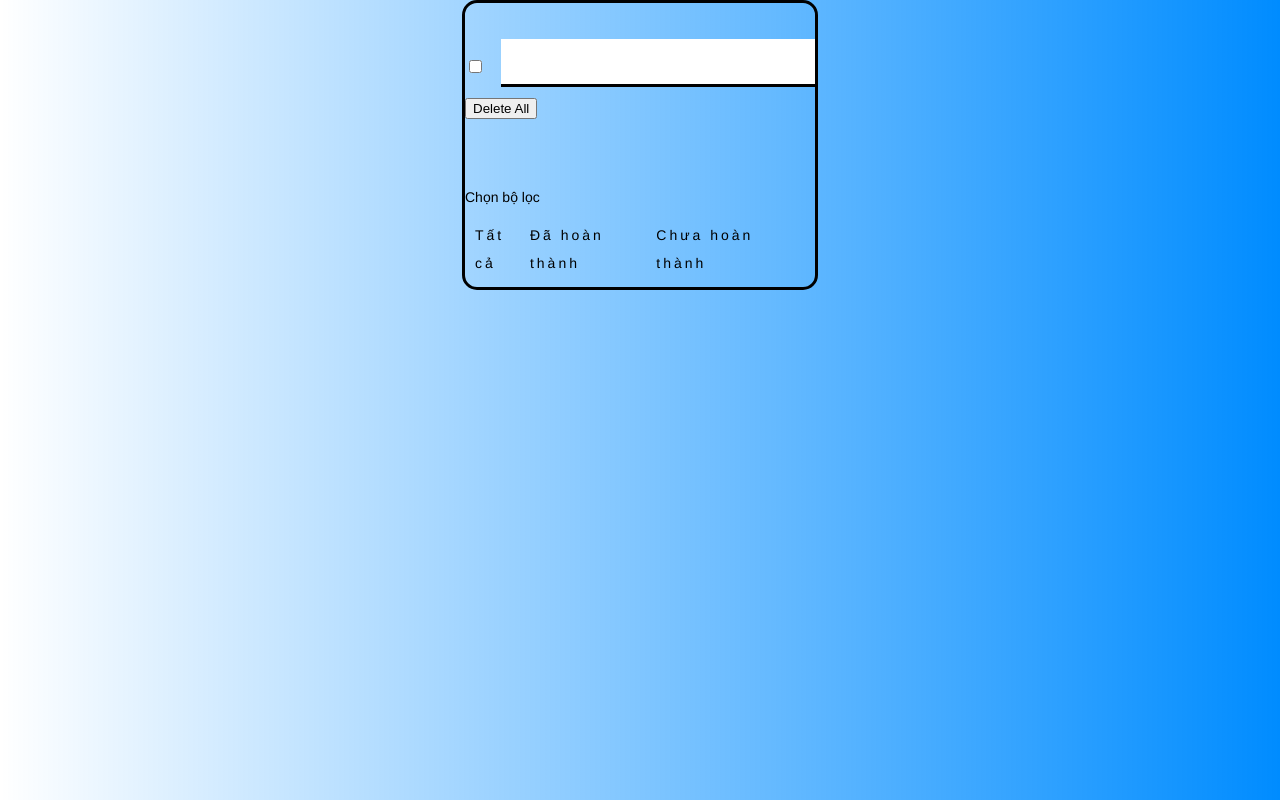
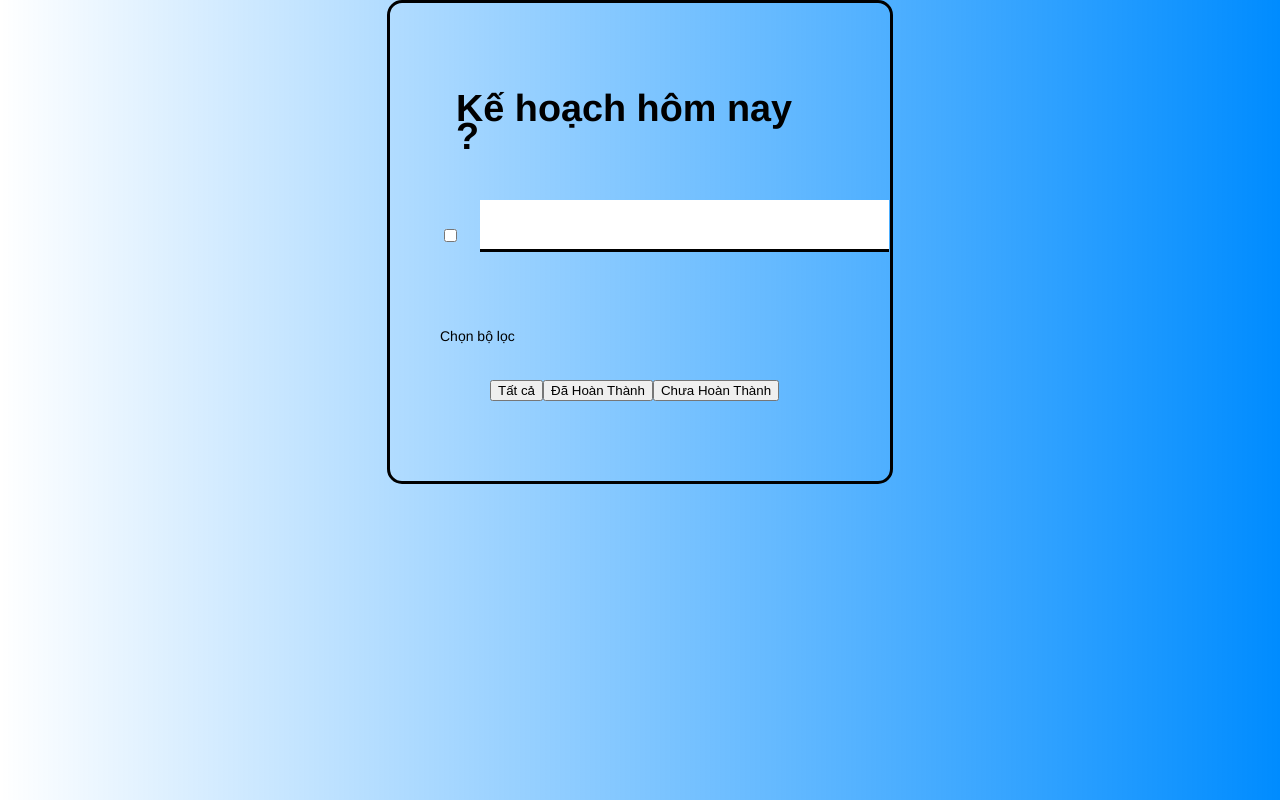
Before and after one commit to QuangKhai2704/todolist-app, a React (Create React App) app: page / in a window 1280 px wide. Built offline with nearby package versions, Linux system fonts and the light colour scheme.

Commit message:
my changes

```diff
--- a/src/App.js
+++ b/src/App.js
@@ -109,15 +109,9 @@ class App extends React.Component {
         <label htmlFor="todo">Chọn bộ lọc</label>
         <br />
         <div className="wrap">
-          <div value="All" onClick={this.filterClear}>
-          Tất cả
-          </div>
-          <div value="completed" onClick={this.filterTodoCompleted}>
-          Đã hoàn thành
-          </div>
-          <div value="notCompleted" onClick={this.filterTodoNotCompleted}>
-          Chưa hoàn thành
-          </div>
+          <input type="button" onClick={this.filterClear} value="Tất cả" />
+          <input type="button" onClick={this.filterTodoCompleted} value="Đã Hoàn Thành" />
+          <input type="button" onClick={this.filterTodoNotCompleted} value="Chưa Hoàn Thành" />
         </div>
       </div>
     );
--- a/src/components/AddTodos.js
+++ b/src/components/AddTodos.js
@@ -11,8 +11,10 @@ class AddTodos extends React.Component {
     render() {
         return(
         <div
+
         className='addTodosContainer'>
             <form onSubmit={(e) => this.submitTodo(e)}>
+                <h1>Kế hoạch hôm nay ? </h1>
                 <input id='addTodoInput' onChange={(e) => this.updateInput(e)} type='text'></input>
             </form>
          </div>
--- a/src/components/TodoItem.js
+++ b/src/components/TodoItem.js
@@ -29,14 +29,14 @@ class TodoItem extends React.Component {
   componentWillUnmount() {
     document.removeEventListener("mousedown", this.handleClickOutside);
   }
-  render() {
+render() {
     const { todo } = this.props;
     return (
       <div>
         <input
           type="checkbox"
           checked={todo === null ? "" : todo.completed === true ? true : false}
-          onChange={this.handleTick}
+          onClick={this.handleTick}
         />
         <label onClick={this.toggleTodo}>
           <input
@@ -50,6 +50,10 @@ class TodoItem extends React.Component {
             ref={this.wrapperRef}
             disabled={this.state.disabled}
           />
+          <div className="deletebutton">
+            <input type="button" onClick={this.handleDelete} value="XÓA" />
+          </div>
+
         </label>
       </div>
     );
--- a/src/components/TodoList.js
+++ b/src/components/TodoList.js
@@ -34,13 +34,6 @@ class TodoList extends React.Component {
             </div>
           );
         })}
-        <div className="wrapDelete">
-          <input
-            type="button"
-            value={"Delete All"}
-            onClick={this.handleDeleteAll}
-          />
-        </div>
       </div>
     );
   }
--- a/src/components/style.css
+++ b/src/components/style.css
@@ -10,8 +10,9 @@ body {
     line-height: 2em;
     background-image: linear-gradient(to right, rgba(76, 0, 255, 0), rgb(0, 140, 255));
     min-width: 300px;
-    max-width: 350px;
+    max-width: 400px;
     margin: 0 auto;
+	padding: 50px;
     top:50px;
     -webkit-font-smoothing: antialiased;
     -moz-osx-font-smoothing: grayscale;
@@ -19,11 +20,16 @@ body {
     border: 3px solid  rgb(0, 0, 0);
     border-radius: 15px ;
 }
+h1 {
+    position: relative;
+    display: inline-block;
+    font-size: 270%;
+}
 
 #addTodoInput {
-	margin: 20px;
-	padding:15px;
-	width: 284px;
+	margin: 24px;
+	padding:17px;
+	width: 375px;
 	border: none;
 	border-bottom: 3px solid black;
 }
@@ -46,18 +52,24 @@ html.todoItem:active {
 
 .todoItem {
     position: relative;
+	padding:12px;
     left: 15px;
-    width: 308px;
+    width: 303px;
+	margin:2px;
 }
 
 .todoItemcompleted {
 	position: relative;
+	padding:12px;
     left: 15px;
-    width: 308px;
+    width: 303px;
+	margin:2px;
 }
 
 .wrap {
-    padding:10px;
+    position: relative;
+    left:20px;
+    padding:30px;
     display: -ms-flexbox;
     display: -webkit-flex;
     display: flex;
@@ -65,10 +77,11 @@ html.todoItem:active {
     -webkit-align-items: center;
     -webkit-box-align: center;
     align-items: center;
-    letter-spacing: 3px;
+
 }
 
-.wrapDelete {
+.deletebutton {
     position: relative;
-    top: 10px;
+    display: inline-block;
+    left:20px;
 }
```
